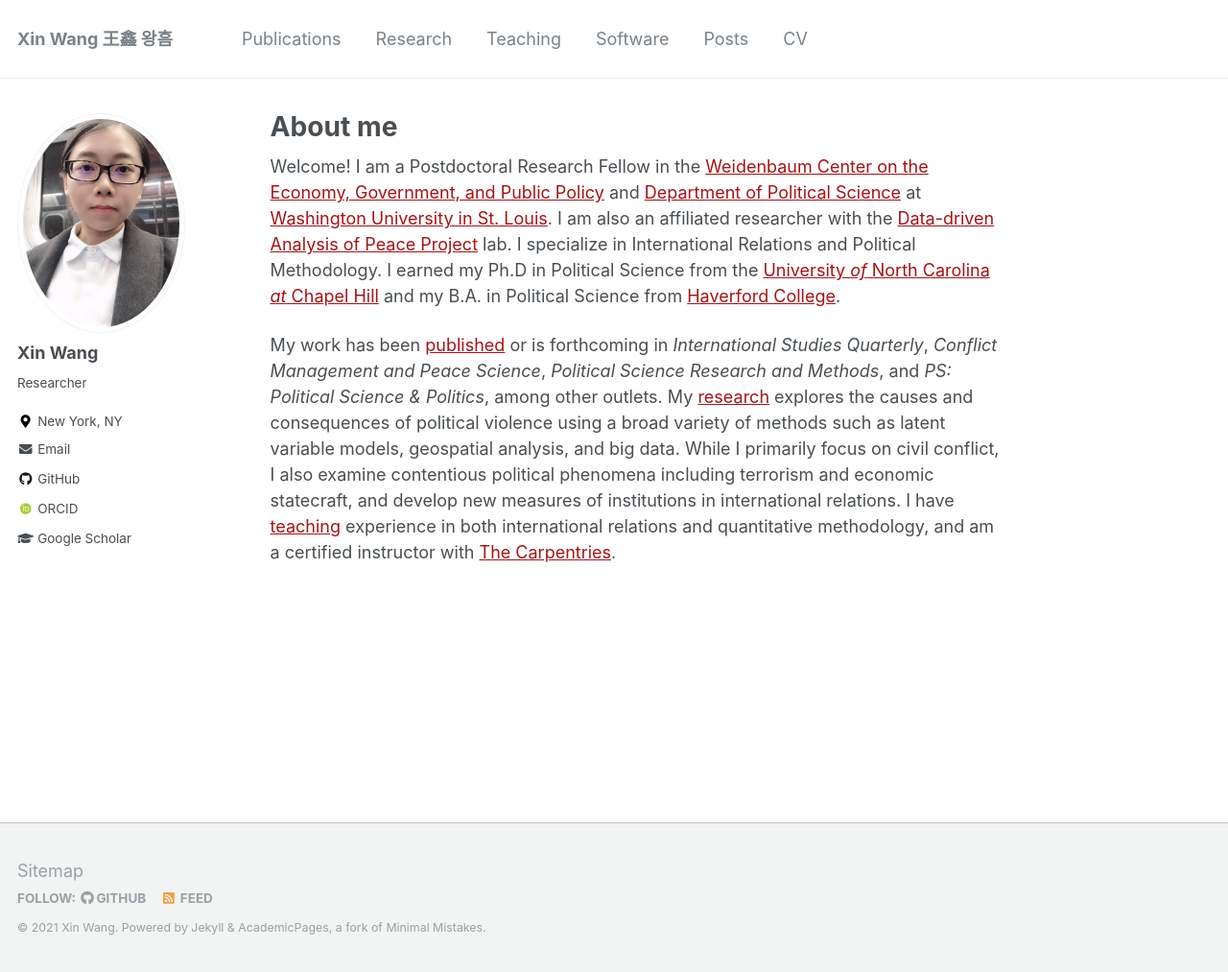
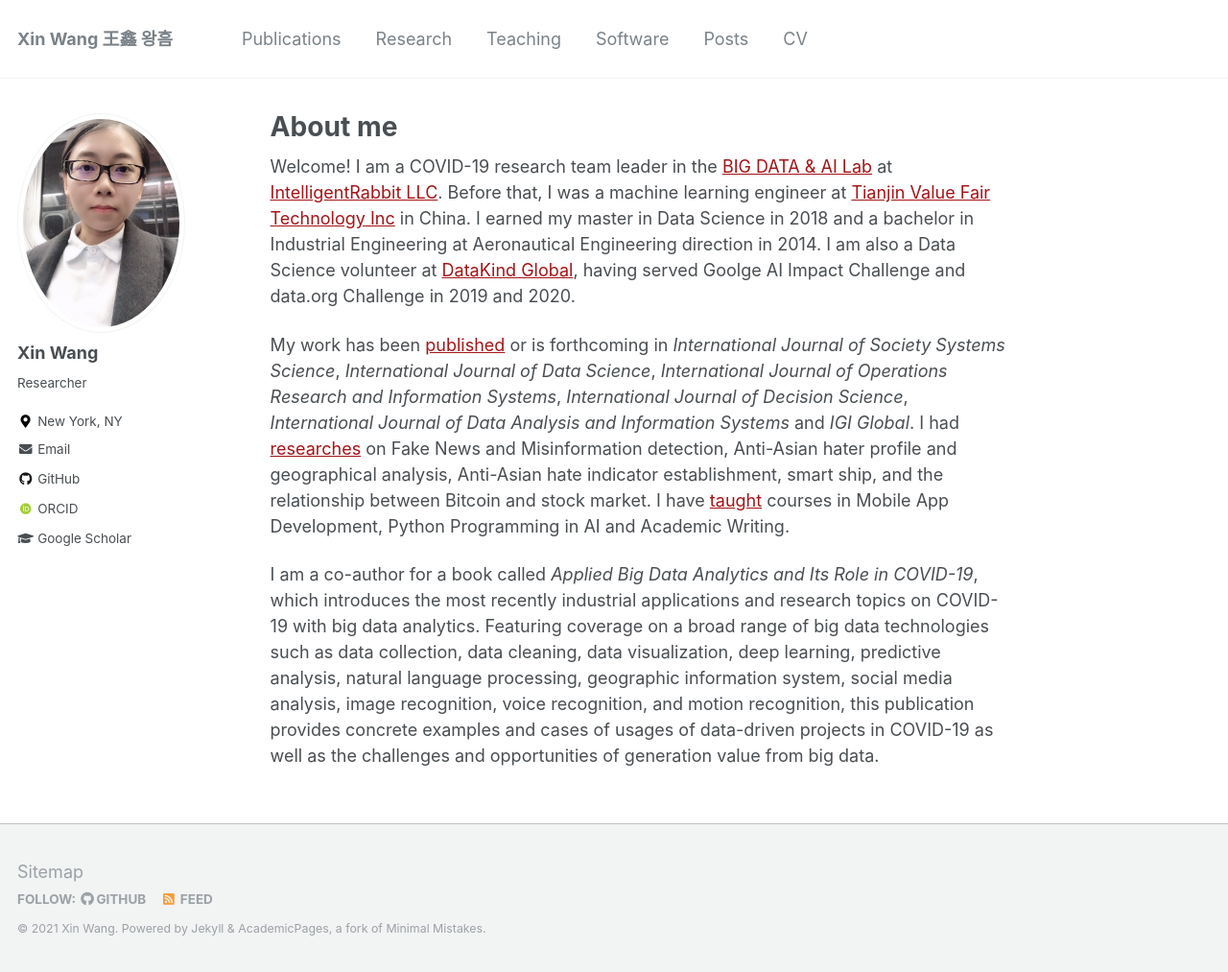
Before and after one commit to xin-wang-kr/xin-wang-kr.github.io, a Jekyll site: the page built from _pages/about.md, in a window 1280 px wide and 1013 px high. Shown: the whole window at 96% size. Built offline with Jekyll 4.4.1, drawn with Linux system fonts in a browser that asks for light colours; some web fonts are replaced.

Commit message:
Update about.md

```diff
--- a/_pages/about.md
+++ b/_pages/about.md
@@ -8,25 +8,28 @@ redirect_from:
   - /about.html
 ---
 
-Welcome! I am a Postdoctoral Research Fellow in the
-[Weidenbaum Center on the Economy, Government, and Public Policy](https://wc.wustl.edu/)
-and [Department of Political Science](https://polisci.wustl.edu/) at
-[Washington University in St. Louis](https://wustl.edu/). I am also an
-affiliated researcher with the
-[Data-driven Analysis of Peace Project](https://dapp-lab.org) lab. I specialize
-in International Relations and Political Methodology. I earned my Ph.D in
-Political Science from the
-[University *of* North Carolina *at* Chapel Hill](https://www.unc.edu/) and my
-B.A. in Political Science from [Haverford College](https://www.haverford.edu/).
+Welcome! I am a COVID-19 research team leader in the
+[BIG DATA & AI Lab](https://intelrabbit.com/research-projects/)
+at [IntelligentRabbit LLC](https://intelrabbit.com/services/). Before that, I was a machine
+learning engineer at
+[Tianjin Value Fair Technology Inc](http://www.valuefair.cn/) in China. I earned my master
+in Data Science in 2018 and a bachelor in Industrial Engineering at Aeronautical Engineering direction in 2014.
+I am also a Data Science volunteer at [DataKind Global](https://www.datakind.org/),
+having served Goolge AI Impact Challenge and data.org Challenge in 2019 and 2020.
 
 My work has been [published](publications) or is forthcoming in
-*International Studies Quarterly*, *Conflict Management and Peace Science*,
-*Political Science Research and Methods*, and *PS: Political Science & Politics*,
-among other outlets. My [research](research) explores the causes and
-consequences of political violence using a broad variety of methods such as
-latent variable models, geospatial analysis, and big data. While I primarily
-focus on civil conflict, I also examine contentious political phenomena
-including terrorism and economic statecraft, and develop new measures of
-institutions in international relations. I have [teaching](teaching) experience
-in both international relations and quantitative methodology, and am a certified
-instructor with [The Carpentries](https://carpentries.org/).
+*International Journal of Society Systems Science*, *International Journal of Data Science*,
+*International Journal of Operations Research and Information Systems*,
+*International Journal of Decision Science*,
+*International Journal of Data Analysis and Information Systems* and *IGI Global*.
+I had [researches](research) on Fake News and Misinformation detection, Anti-Asian hater profile and geographical
+analysis, Anti-Asian hate indicator establishment, smart ship, and the relationship between Bitcoin and stock market.
+I have [taught](teaching) courses in Mobile App Development, Python Programming in AI and Academic Writing.
+
+I am a co-author for a book called *Applied Big Data Analytics and Its Role in COVID-19*, which introduces
+the most recently industrial applications and research topics on COVID-19 with big data analytics.
+Featuring coverage on a broad range of big data technologies such as data collection, data cleaning,
+data visualization, deep learning, predictive analysis, natural language processing,
+geographic information system, social media analysis, image recognition, voice recognition,
+and motion recognition, this publication provides concrete examples and cases of usages of data-driven
+projects in COVID-19 as well as the challenges and opportunities of generation value from big data.
```
